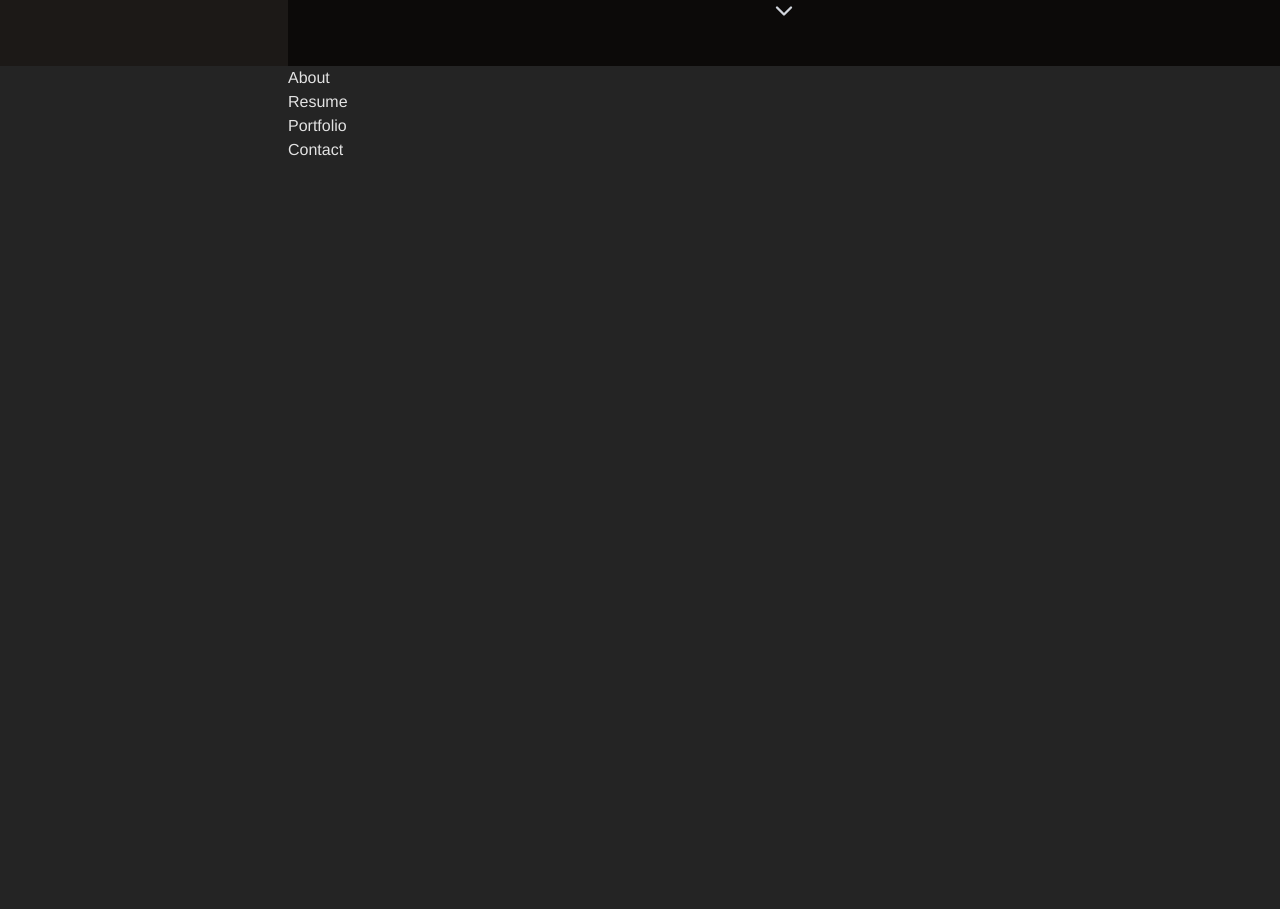
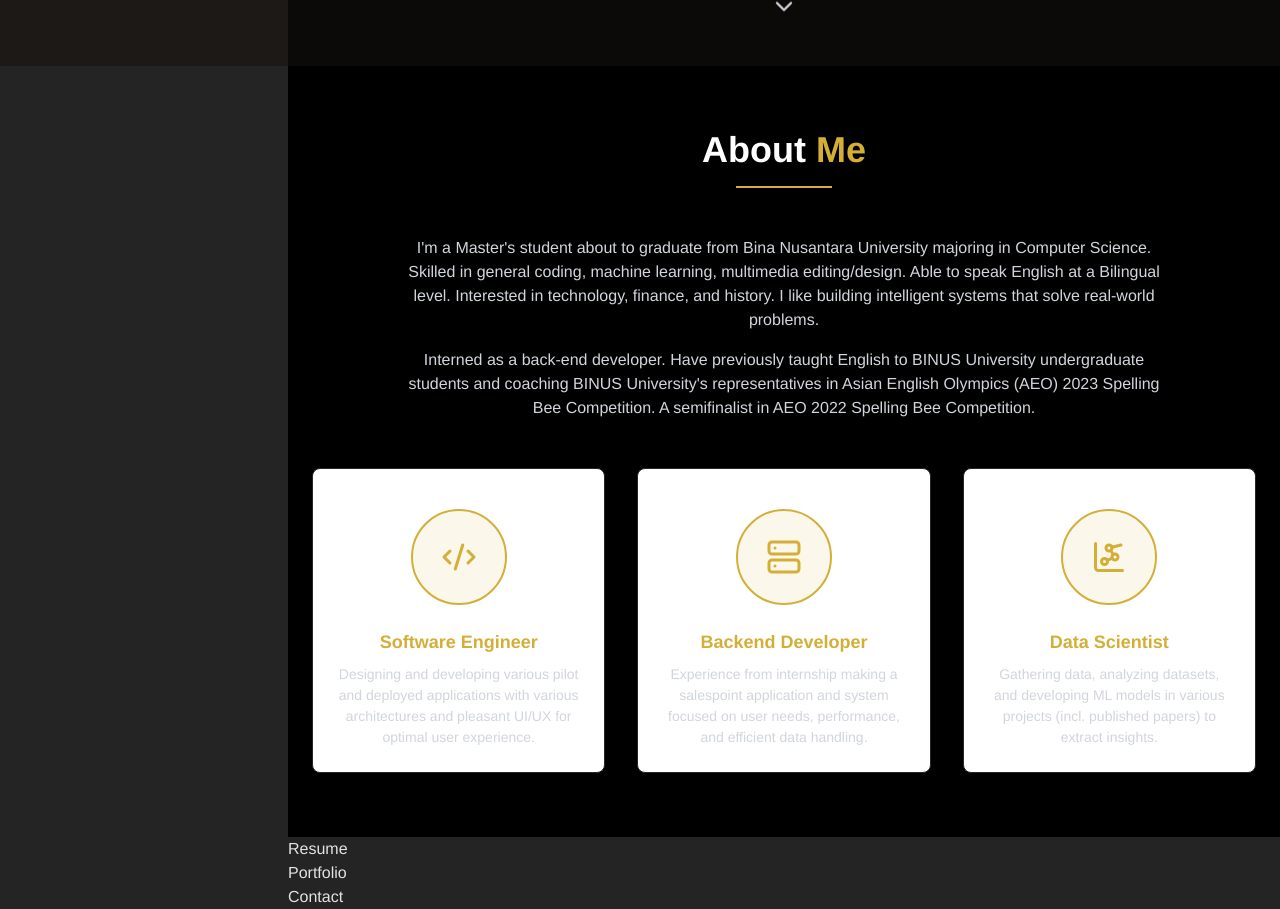
Before and after one commit to xxKeyaxx/Portfolio-Website-Kevin-Wijaya, a React (Vite) app: page / in a window 1280 px wide. Shown: the part 734-1643 px from the top of the page. Before the commit the page ends 896 px from the top, so only its background shows below. Built offline with nearby package versions, Linux system fonts and the light colour scheme.

Commit message:
About Page Done

```diff
--- a/package.json
+++ b/package.json
@@ -13,6 +13,7 @@
   },
   "dependencies": {
     "@tailwindcss/vite": "^4.1.18",
+    "framer-motion": "^12.34.0",
     "lucide-react": "^0.563.0",
     "react": "^19.2.0",
     "react-dom": "^19.2.0",
--- a/src/components/about.jsx
+++ b/src/components/about.jsx
@@ -1,10 +1,144 @@
-import React from 'react'
+import React from "react";
 import "../App.css";
+import ScrollReveal from "./ui/scrollreveal";
+import { Code2, Server, ChartNetwork } from "lucide-react";
 
 const About = () => {
   return (
-    <div>About</div>
-  )
-}
+    <section id="about" className="relative py-16 bg-black text-white px-6">
+      <div className="max-w-6xl mx-auto">
+        <ScrollReveal>
+          {/* Section Title */}
+          <div className="text-center mb-12">
+            <h2 className="text-3xl md:text-4xl font-bold">
+              About <span className="text-accent-gold">Me</span>
+            </h2>
+            <div className="w-24 h-0.5 bg-accent-gold mx-auto mt-4"></div>
+          </div>
+        </ScrollReveal>
 
-export default About
+        <ScrollReveal>
+          {/* Bio */}
+          <div className="max-w-3xl mx-auto text-center text-gray-300 mb-12">
+            <p>
+              I'm a Master's student about to graduate from Bina Nusantara
+              University majoring in Computer Science. Skilled in general
+              coding, machine learning, multimedia editing/design. Able to speak
+              English at a Bilingual level. Interested in technology, finance,
+              and history. I like building intelligent systems that solve
+              real-world problems.
+            </p>
+            <p className="mt-4">
+              Interned as a back-end developer. Have previously taught English
+              to BINUS University undergraduate students and coaching BINUS
+              University's representatives in Asian English Olympics (AEO) 2023
+              Spelling Bee Competition. A semifinalist in AEO 2022 Spelling Bee
+              Competition.
+            </p>
+          </div>
+        </ScrollReveal>
+
+        {/* Highlights */}
+        <div className="grid md:grid-cols-3 gap-8">
+          {/* Software Engineer */}
+          <ScrollReveal delay={0.1}>
+            <div
+              className="card group bg-base-100 border border-neutral-800
+                      hover:border-accent-gold
+                      hover:shadow-[0_0_25px_rgba(212,175,55,0.15)]
+                      transition duration-300"
+            >
+              <figure className="pt-10">
+                <div
+                  className="w-24 h-24 rounded-full
+                          border-2 border-accent-gold
+                          bg-accent-gold/10
+                          flex items-center justify-center
+                          transition duration-300
+                          group-hover:shadow-[0_0_20px_rgba(212,175,55,0.4)]"
+                >
+                  <Code2 size={36} className="text-accent-gold" />
+                </div>
+              </figure>
+
+              <div className="card-body items-center text-center">
+                <h2 className="card-title text-accent-gold">
+                  Software Engineer
+                </h2>
+                <p className="text-gray-300">
+                  Designing and developing various pilot and deployed applications with
+                  various architectures and pleasant UI/UX for optimal user experience.
+                </p>
+              </div>
+            </div>
+          </ScrollReveal>
+
+          {/* Backend Developer */}
+          <ScrollReveal delay={0.3}>
+            <div
+              className="card group bg-base-100 border border-neutral-800
+                      hover:border-accent-gold
+                      hover:shadow-[0_0_25px_rgba(212,175,55,0.15)]
+                      transition duration-300"
+            >
+              <figure className="pt-10">
+                <div
+                  className="w-24 h-24 rounded-full
+                          border-2 border-accent-gold
+                          bg-accent-gold/10
+                          flex items-center justify-center
+                          transition duration-300
+                          group-hover:shadow-[0_0_20px_rgba(212,175,55,0.4)]"
+                >
+                  <Server size={36} className="text-accent-gold" />
+                </div>
+              </figure>
+
+              <div className="card-body items-center text-center">
+                <h2 className="card-title text-accent-gold">
+                  Backend Developer
+                </h2>
+                <p className="text-gray-300">
+                  Experience from internship making a salespoint application and system
+                  focused on user needs, performance, and efficient data handling.
+                </p>
+              </div>
+            </div>
+          </ScrollReveal>
+          {/* Data Scientist */}
+          <ScrollReveal delay={0.5}>
+            <div
+              className="card group bg-base-100 border border-neutral-800
+                      hover:border-accent-gold
+                      hover:shadow-[0_0_25px_rgba(212,175,55,0.15)]
+                      transition duration-300"
+            >
+              <figure className="pt-10">
+                <div
+                  className="w-24 h-24 rounded-full
+                          border-2 border-accent-gold
+                          bg-accent-gold/10
+                          flex items-center justify-center
+                          transition duration-300
+                          group-hover:shadow-[0_0_20px_rgba(212,175,55,0.4)]"
+                >
+                  <ChartNetwork size={36} className="text-accent-gold" />
+                </div>
+              </figure>
+
+              <div className="card-body items-center text-center">
+                <h2 className="card-title text-accent-gold">Data Scientist</h2>
+                <p className="text-gray-300">
+                  Gathering data, analyzing datasets, and developing ML models
+                  in various projects (incl. published papers) to extract insights.
+                </p>
+              </div>
+            </div>
+          </ScrollReveal>
+        </div>
+      </div>
+    </section>
+  );
+};
+
+export default About;
--- a/src/components/header.jsx
+++ b/src/components/header.jsx
@@ -59,7 +59,7 @@ const Header = () => {
             rounded-full
             p-1
             bg-accent-gold-dark
-            shadow-[0_0_12px_var(--color-accent-gold-dark)]
+            shadow-[0_0_10px_var(--color-accent-gold-dark)]
             "
         >
           <div className="w-full h-full rounded-full overflow-hidden bg-black">
--- a/src/components/hero.jsx
+++ b/src/components/hero.jsx
@@ -12,7 +12,7 @@ const Hero = () => {
   //     setVisible(true);
   //   }, []);
   return (
-    <section className="hero min-h-screen bg-stone-950 text-white">
+    <section id="hero" className="hero min-h-screen bg-stone-950 text-white">
       <div className="hero-content text-center">
         <div className="max-w-3xl space-y-6">
           {/* Name */}
--- /dev/null
+++ b/src/components/ui/scrollreveal.jsx
@@ -0,0 +1,21 @@
+import React from "react";
+import { motion } from "framer-motion";
+
+const ScrollReveal = ({ children, delay = 0 }) => {
+  return (
+    <motion.div
+      initial={{ opacity: 0, y: 40 }}
+      whileInView={{ opacity: 1, y: 0 }}
+      transition={{
+        duration: 0.8,
+        delay: delay,
+        ease: "easeOut",
+      }}
+      viewport={{ once: true, amount: 0.2 }}
+    >
+      {children}
+    </motion.div>
+  );
+};
+
+export default ScrollReveal;
```
Also changed, not shown: 1 other file (tests, documents, lock files or other folders).
